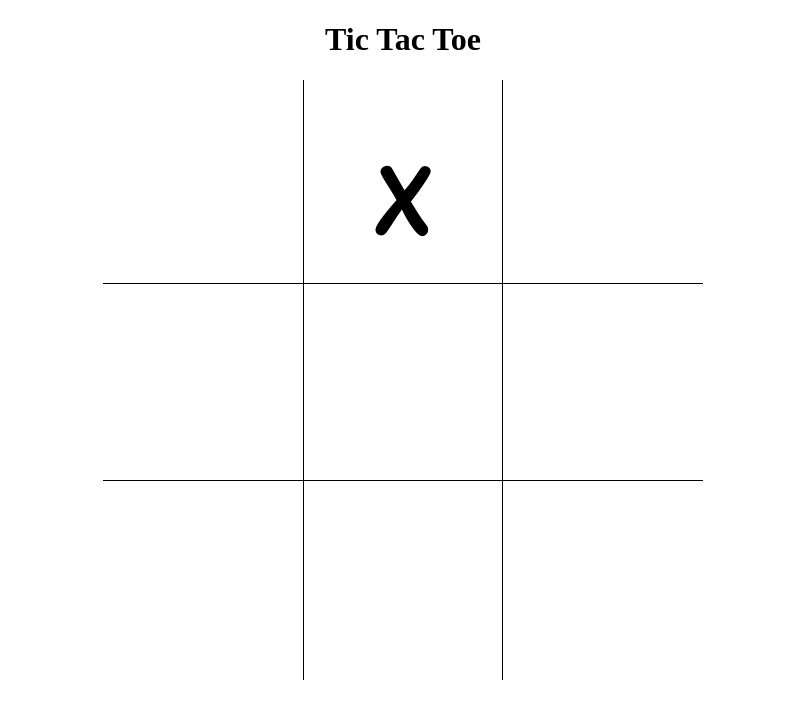
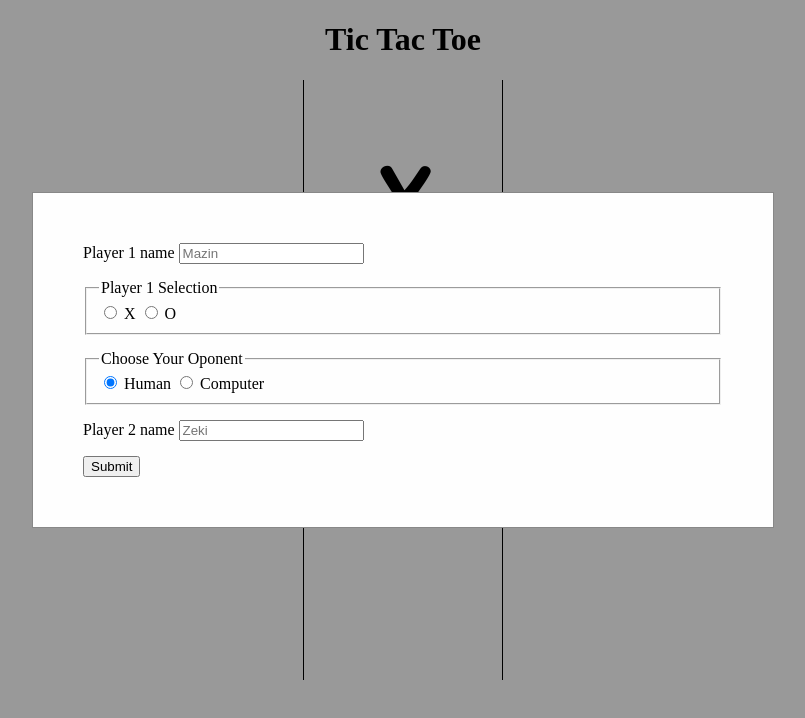
Before and after one commit to totalian/tic-tac-toe, a plain HTML site: page index.html in a window 1280 px wide. Shown: the whole page, without its empty margins (237-1042 px from the left). Drawn offline with Linux system fonts and the light colour scheme.

Commit message:
made the add player modal

```diff
--- a/index.html
+++ b/index.html
@@ -13,8 +13,43 @@
 <body>
     <h1>Tic Tac Toe</h1>
 
-    <div class=game-board>
+    <div class="game-board">
 
+    </div>
+
+    <div class="modal">
+        <div class="modal-content">
+            <div>
+                <label for="player-1-name">Player 1 name</label>
+                <input type="text" placeholder="Mazin" id="player-1-name">
+            </div>
+
+            <fieldset>
+                <legend>Player 1 Selection</legend>
+                <input type="radio" id="player-value-x" name="player-value">
+                <label for="player-value-x">X</label>
+                <input type="radio" id="player-value-o" name="player-value">
+                <label for="player-value-o">O</label>
+            </fieldset>
+
+            <fieldset>
+                <legend>Choose Your Oponent</legend>
+                <input type="radio" id="human" name="opponent-choice" checked=true>
+                <label for="human">Human</label>
+                <input type="radio" id="computer" name="opponent-choice">
+                <label for="computer">Computer</label>
+            </fieldset>
+
+            <div>
+                <label for="player-2-name">Player 2 name</label>
+                <input type="text" placeholder="Zeki" id="player-2-name">
+            </div>
+
+            <div>
+                <button id="submit-btn">Submit</button>
+            </div>
+
+        </div>
     </div>
 
     <script src="scripts.js"></script>
--- a/scripts.js
+++ b/scripts.js
@@ -37,7 +37,9 @@ const gameBoard = (() => {
     gameBoard.addEventListener('click', e => {
         let row = e.target.dataset.row
         let column = e.target.dataset.column
-        updateGameState(row,column,"x")
+        // change this later
+        let value = "x"
+        updateGameState(row,column,value)
     })
 
     const updateGameState = (row,column,value) => {
@@ -54,3 +56,36 @@ const gameBoard = (() => {
     return {updateGameState}
 
 })()
+
+// const playerMaker = (name, value) => {
+//     return {name, value}
+// }
+
+const createPlayersForm = (() => {
+
+    //Cache DOM
+    const modal = document.querySelector('.modal')
+    const playerForm = document.querySelector('.modal-content')
+    const playerFormInputs = playerForm.querySelectorAll('input')
+    const submitBtn = playerForm.querySelector('#submit-btn')
+
+    //make a player
+    const playerMaker = (name,value) => {name, value}
+
+
+    const clearAndHideForm = () =>  {playerFormInputs.forEach(input => {
+            if(input.type == "radio"){input.checked = false} else {
+                input.value = ''
+            }
+        })
+        modal.style.display = "none"
+    }
+
+    return {clearAndHideForm}
+
+})()
+
+const game = () => {
+
+    let players = []
+}
--- a/styles.css
+++ b/styles.css
@@ -27,3 +27,32 @@ h1 {
     font-family: 'Patrick Hand', cursive;
     font-size: 150px;
 }
+
+.modal {
+    /* display: none; */
+    position: fixed; /* Stay in place */
+    z-index: 1; /* Sit on top */
+    left: 0;
+    top: 0;
+    width: 100%; /* Full width */
+    height: 100%; /* Full height */
+    overflow: auto; /* Enable scroll if needed */
+    background-color: rgb(0,0,0); /* Fallback color */
+    background-color: rgba(0,0,0,0.4); /* Black w/ opacity */
+  }
+
+  /* Modal Content/Box */
+.modal-content {
+    display: flex;
+    flex-direction: column;
+    gap: 15px;
+    background-color: #fefefe;
+    margin: 15% auto; /* 15% from the top and centered */
+    padding: 50px;
+    border: 1px solid #888;
+    width: 50%; /* Could be more or less, depending on screen size */
+  }
+
+  .hidden {
+      display: none;
+  }
```
